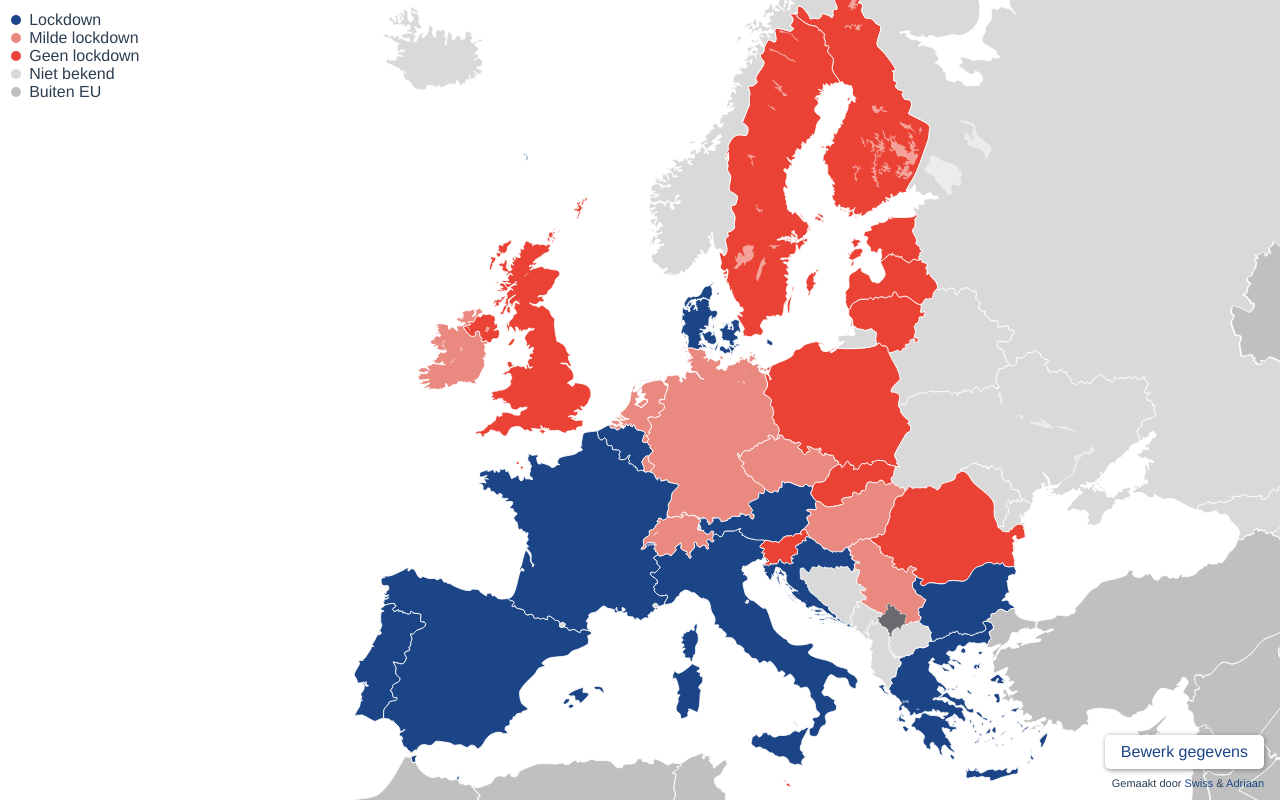
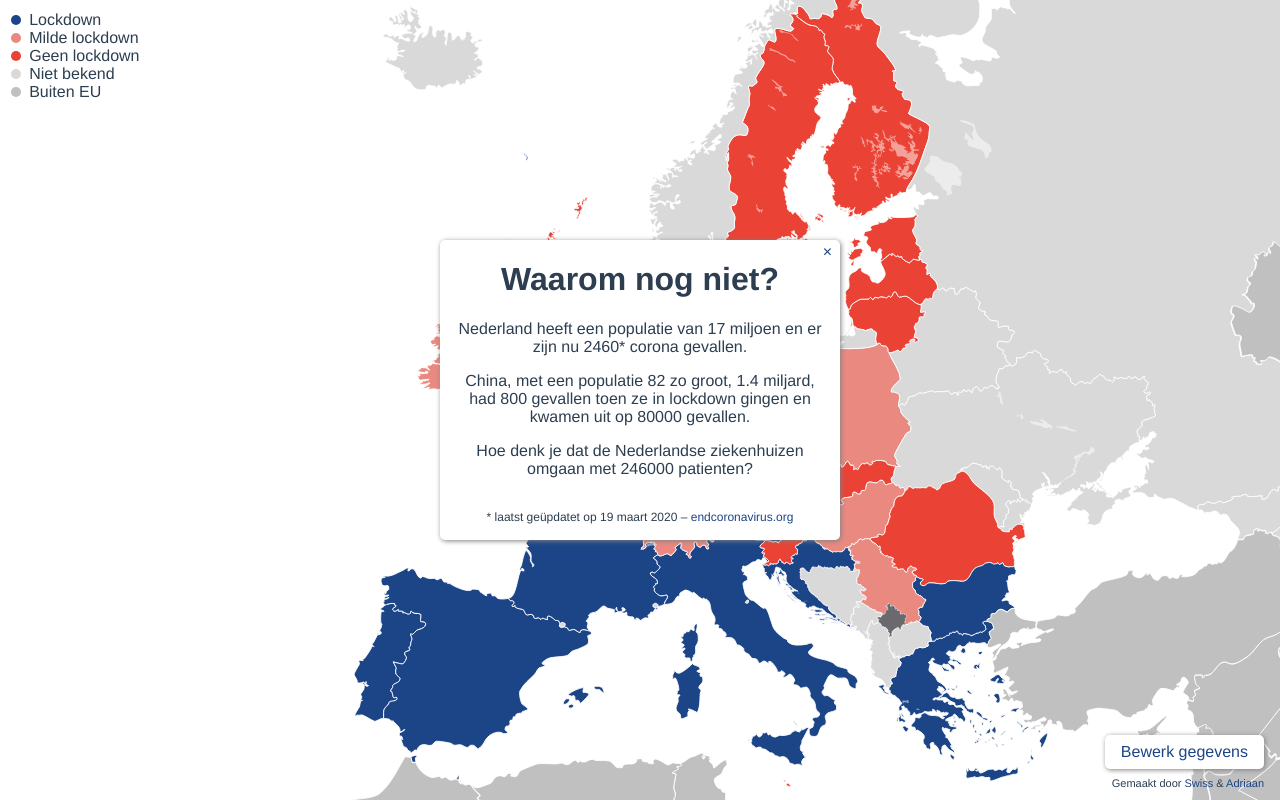
Before and after one commit to adriaandotcom/lockdown, a Vue app: page / in a window 1280 px wide. Built offline with nearby package versions, Linux system fonts and the light colour scheme; no server answers.

Commit message:
Add popup for The Netherlands

```diff
--- a/package.json
+++ b/package.json
@@ -8,6 +8,7 @@
     "lint": "vue-cli-service lint"
   },
   "dependencies": {
+    "axios": "^0.19.2",
     "core-js": "^3.6.4",
     "vue": "^2.6.11"
   },
--- a/src/components/Map.vue
+++ b/src/components/Map.vue
@@ -536,10 +536,35 @@
         }}</a>
       </p>
     </div>
+    <div class="popup why" v-else-if="welcome">
+      <a @click="welcome = false" class="close">&times;</a>
+      <h1>Waarom nog niet?</h1>
+      <p>
+        Nederland heeft een populatie van 17 miljoen en er zijn nu
+        {{ netherlands.confirmed }}* corona gevallen.
+      </p>
+      <p>
+        China, met een populatie 82 zo groot, 1.4 miljard, had 800 gevallen toen
+        ze in lockdown gingen en kwamen uit op 80000 gevallen.
+      </p>
+      <p>
+        Hoe denk je dat de Nederlandse ziekenhuizen omgaan met
+        {{ netherlands.confirmed * 100 }} patienten?
+      </p>
+      <p class="footer">
+        * laatst geüpdatet op {{ format(netherlands.updated) }} –
+        <a
+          href="https://www.endcoronavirus.org/?utm_source=waaromgeenlockdown.nl"
+          target="_blank"
+          >endcoronavirus.org</a
+        >
+      </p>
+    </div>
   </div>
 </template>
 
 <script>
+import axios from "axios";
 import { doc, outside } from "../config/constants";
 import countries from "../config/countries";
 
@@ -549,13 +574,37 @@ export default {
   data() {
     return {
       doc,
+      welcome: true,
       currentCountry: null,
       outside,
-      countries
+      countries,
+      netherlands: {
+        updated: 1584629586000,
+        confirmed: 2460
+      }
     };
   },
 
+  created() {
+    axios
+      .get(`https://corona.blloc.com/current?country=Netherlands`)
+      .then(response => {
+        this.netherlands = response && response.data ? response.data : {};
+      })
+      .catch(e => {
+        console.error(e);
+      });
+  },
+
   methods: {
+    format(timestamp) {
+      return new Intl.DateTimeFormat("nl-NL", {
+        year: "numeric",
+        month: "long",
+        day: "numeric"
+      }).format(timestamp);
+    },
+
     getCountry(code) {
       if (this.outside.includes(code)) return null;
 
@@ -623,6 +672,11 @@ g#gbplus:hover path {
   text-align: center;
   padding: 0 1rem;
 }
+.popup.why {
+  width: 400px;
+  top: 30%;
+  bottom: auto;
+}
 .popup .close {
   position: absolute;
   font-size: 16px;
@@ -630,4 +684,9 @@ g#gbplus:hover path {
   right: 8px;
   cursor: pointer;
 }
+.footer {
+  font-size: 12px;
+  margin-top: 2rem;
+  margin-bottom: 1rem;
+}
 </style>
--- a/src/config/countries.js
+++ b/src/config/countries.js
@@ -111,7 +111,7 @@ export default [
     comment_en: "Need to carry form stating reason for leaving house",
     comment_nl:
       "Je hebt formulier nodig om aan te tonen waarom je op straat bent.",
-    start: "",
+    start: "17-03-2020",
     end: "",
     link:
       "https://www.businessinsider.com/coronavirus-france-requires-form-leave-house-walk-shopping-2020-3?r=US&IR=T",
@@ -222,12 +222,15 @@ export default [
   {
     country: "PL",
     name: "Poland",
-    lockdown: "unknown",
-    comment_en: "",
-    comment_nl: "",
-    start: "",
+    lockdown: "mild",
+    comment_en:
+      "Bars, restaurants, shopping centres and borders closed and all flights are cancelled",
+    comment_nl:
+      "Restaurants, cafes en winkelcentra gesloten. Alle vluchten geannuleerd.",
+    start: "13-03-2020",
     end: "",
-    link: "",
+    link:
+      "https://www.thefirstnews.com/article/poland-in-covid-19-lockdown-pm-orders-bars-restaurants-shopping-centres-and-borders-closed---and-cancels-all-flights-11142",
     link2: ""
   },
   {
```
Also changed, not shown: 1 other file (tests, documents, lock files or other folders).
